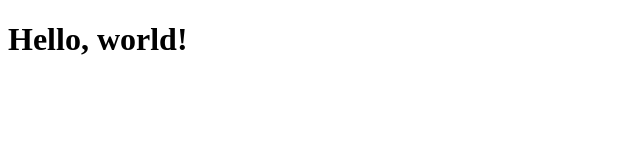
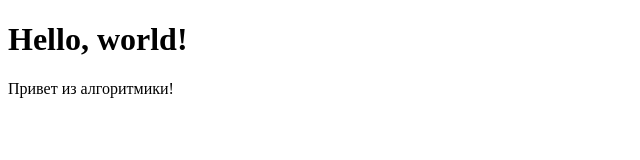
Before and after one commit to sdfwqezxc/first_project, a plain HTML site: page index.html in a window 1280 px wide. Shown: the whole page, without its empty margins (0-640 px from the left). Drawn offline with Linux system fonts and the light colour scheme.

Commit message:
Update index.html
Добавили параграф

```diff
--- a/index.html
+++ b/index.html
@@ -8,6 +8,7 @@
 <body>
     <div>
         <h1> Hello, world! </h1>
+        <p>Привет из алгоритмики!</p>
     </div>
 </body>
 </html>
```
